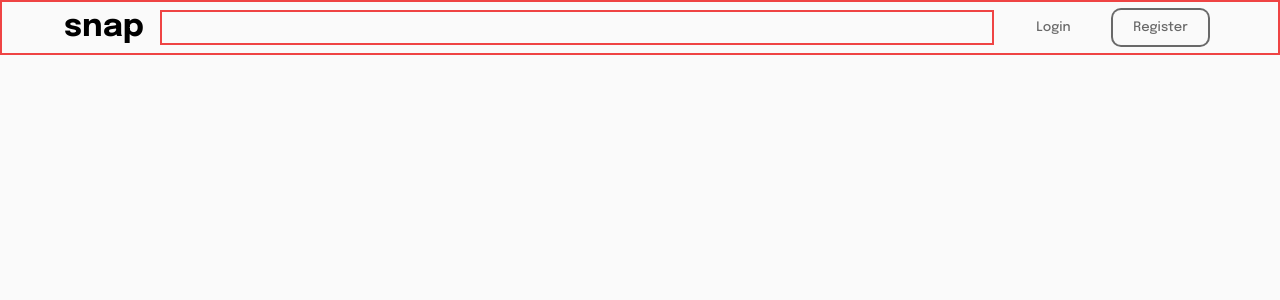
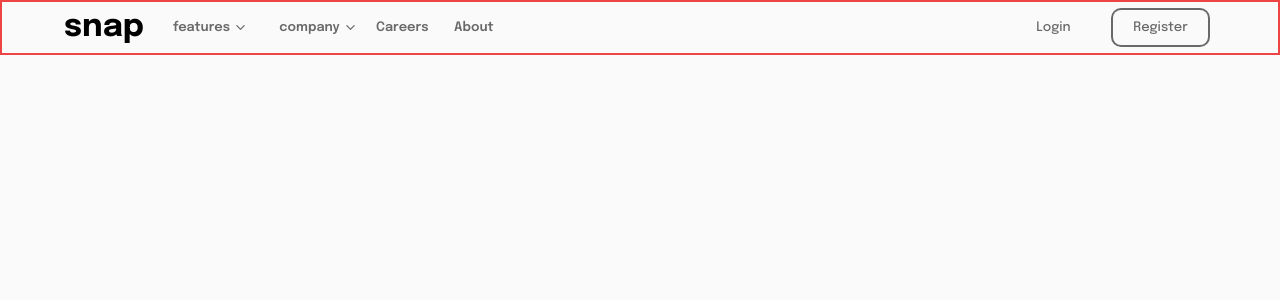
Before and after one commit to elangyudha280/frontenmentor_snap_landing_page, a Next.js app: page / in a window 1280 px wide. Shown: the top 300 px of the page. Built offline with nearby package versions, Linux system fonts and the light colour scheme.

Commit message:
selesai fitur dropdown

```diff
--- a/components/navbar/navbar.jsx
+++ b/components/navbar/navbar.jsx
@@ -1,8 +1,108 @@
 import Link from "next/link";
+import Image from "next/image";
+
+import { Menu, MenuButton, MenuItem, MenuItems } from '@headlessui/react'
+import { IoIosArrowDown } from "react-icons/io";
+
+// import images
+import iconTodoList from '@/assets/images/icon-todo.svg'
+import iconCalendar from '@/assets/images/icon-calendar.svg'
+import iconReminders from '@/assets/images/icon-reminders.svg'
+import iconPlanning from '@/assets/images/icon-planning.svg'
 
 
+// component nav item dropdown
+function DropdownItem({detail}){
+    return (
+        <Menu as={'div'} className={`text-[12px] relative
+            w-auto`}>
+            {/* button dropdown */}
+            <MenuButton className={`font-semibold  relative  w-[100px] text-[13px] justify-center h-full flex items-center gap-1 text-custom-medium-gray transition-all duration-300 hover:text-custom-almost-black`}>
+                {detail?.title}
+                <IoIosArrowDown className=""/>
+            </MenuButton>
+
+            {/* dropdown items */}
+            <MenuItems
+            as="div" className={`absolute left-0 w-[200pxx] p-4 mt-3 flex flex-col gap-2 bg-white shadow-md rounded-md  `}>
+                {
+                    detail?.dropdown?.map((el,index)=>{
+                        return (
+                            <MenuItem key={el.idSub}>
+                                <Link href={'/'} className="group w-full h-full flex text-[13px] items-center gap-2 ">
+                                    {
+                                    el.icon !== undefined && <div className="w-[20px] grid place-items-center"><Image src={el?.icon} className=""/>
+                                    </div>
+                                    }
+                                    <p className="h-full capitalize text-custom-medium-gray font-medium mt-1 group-hover:text-custom-almost-black" >{el.title}</p>
+                                </Link>
+                            </MenuItem>
+                        )
+                    })
+                }
+
+            </MenuItems>
+        </Menu>
+    )
+}
 
 export function Navbar(){
+
+    const navigasi = [
+        {
+            id:1,
+            title:"features",
+            dropdown:[
+                {
+                    idSub:1,
+                    title:'todo list',
+                    icon:iconTodoList,
+                },
+                {
+                    idSub:2,
+                    title:'calendar',
+                    icon:iconCalendar,
+                },
+                {
+                    idSub:3,
+                    title:'reminders',
+                    icon:iconReminders,
+                },
+                {
+                    idSub:4,
+                    title:'planning',
+                    icon:iconPlanning,
+                },
+            ]
+        },
+        {
+            id:2,
+            title:"company",
+            dropdown:[
+                {
+                    idSub:5,
+                    title:'history',
+                },
+                {
+                    idSub:6,
+                    title:'our team',
+                },
+                {
+                    idSub:7,
+                    title:'blog',
+                },
+            ]
+        },
+        {
+            id:3,
+            title:"careers",
+        },
+        {
+            id:4,
+            title:"about",
+        },
+    ]
+
     return (
         <nav className="relative top-0 left-0 w-full px-2 h-[55px] py-2 border-2 border-red-500">
             {/*//! Container nav */}
@@ -14,11 +114,25 @@ export function Navbar(){
                 {/* nav container items */}
                 <section className="nav_bg_dark relative flex-1 h-full ">
                     <div className="_nav_items_container relative w-full h-full flex gap-1">
-
                         {/* nav items */}
-                        <section className="flex-1 w-full h-full flex gap-2   px-2 border-2 border-red-500">
+                        <section className="flex-1 w-full h-full flex gap-2  relative ">
+                            {/* mapping nav items */}
+                            {
+                                navigasi?.map((el,index)=>{
+                                    return el.dropdown !== undefined ?
+                                    <DropdownItem key={el.id} detail={el}/>
+                                    :
+                                    (
+                                        <Link key={el.id} href={'/'} className={`font-semibold  relative  w-[70px] text-[13px]  h-full capitalize flex items-center gap-1 text-custom-medium-gray transition-all duration-300 hover:text-custom-almost-black`}>
+                                         {el.title}
+                                        </Link>
+                                    )
+                                })
+                            }
 
                         </section>
+
+
                         {/* button action */}
                         <section className="action_button h-full flex px-2 gap-3">
                             {/* button login */}
--- a/package.json
+++ b/package.json
@@ -12,7 +12,8 @@
     "@headlessui/react": "^2.1.2",
     "next": "14.2.5",
     "react": "^18",
-    "react-dom": "^18"
+    "react-dom": "^18",
+    "react-icons": "^5.2.1"
   },
   "devDependencies": {
     "postcss": "^8",
```
Also changed, not shown: 1 other file (tests, documents, lock files or other folders).
